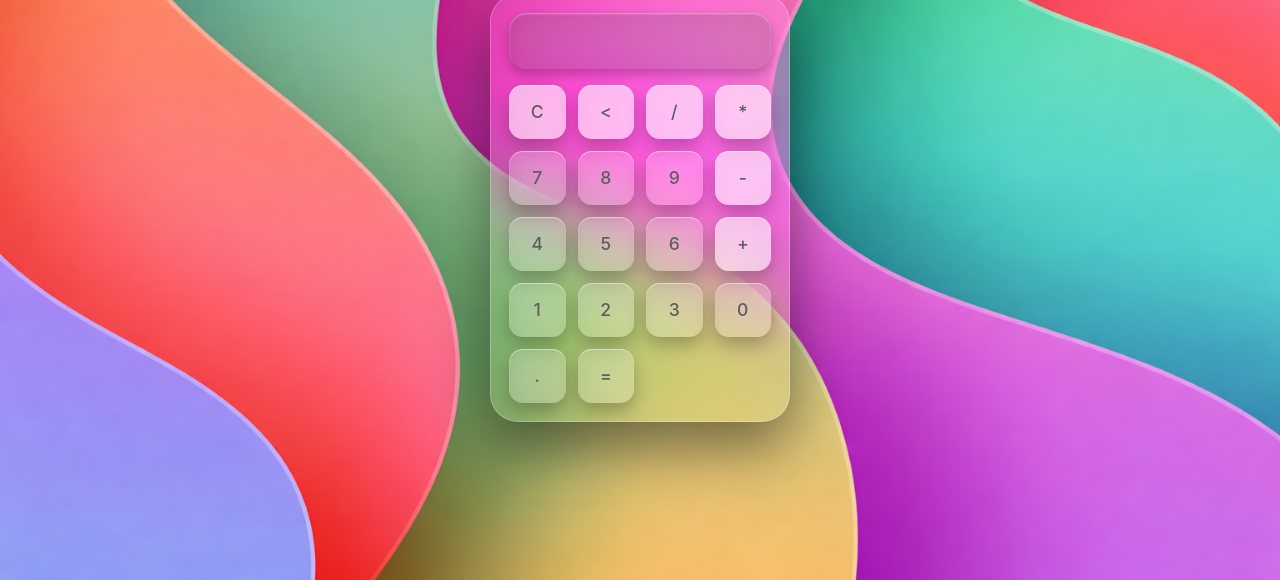
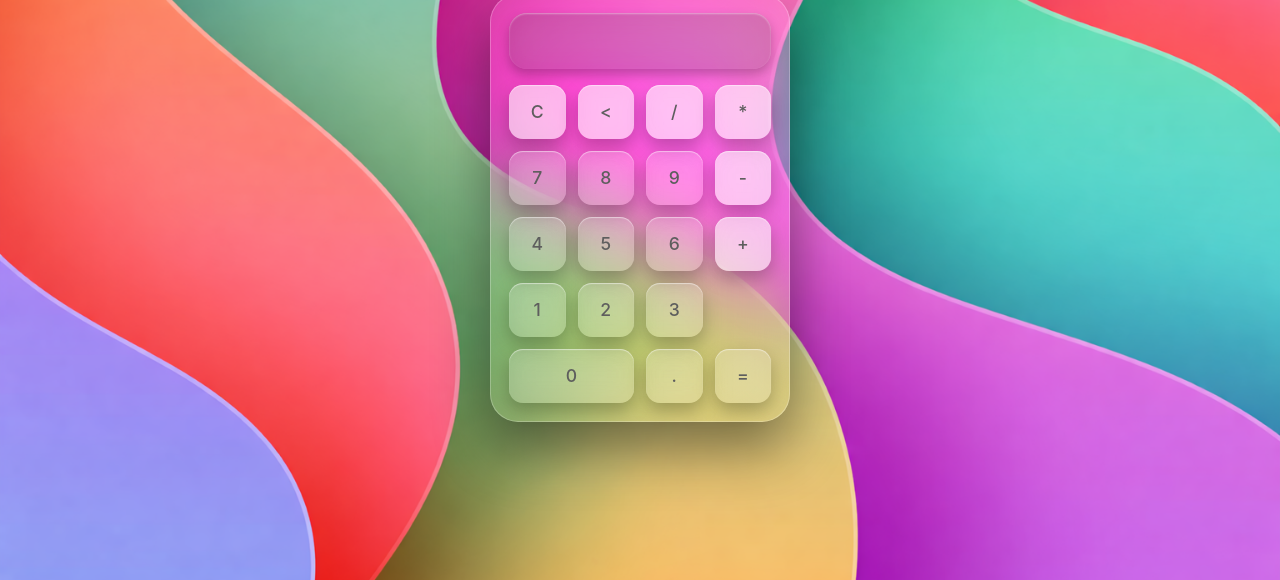
Before and after one commit to GustavoLS-dev/Calculator, a plain HTML site: page index.html in a window 1280 px wide. Shown: the part 220-800 px from the top of the page. Drawn offline with Linux system fonts and the light colour scheme.

Commit message:
Style zero button with extended width

```diff
--- a/style.css
+++ b/style.css
@@ -94,3 +94,8 @@ h1 {
 .box-buttons button:nth-child(12) {
     background: rgba(255, 255, 255, 0.568);
 }
+
+.bnt-zero {
+    grid-column: 1 / 3;
+    border-radius: 999px;
+}
```
